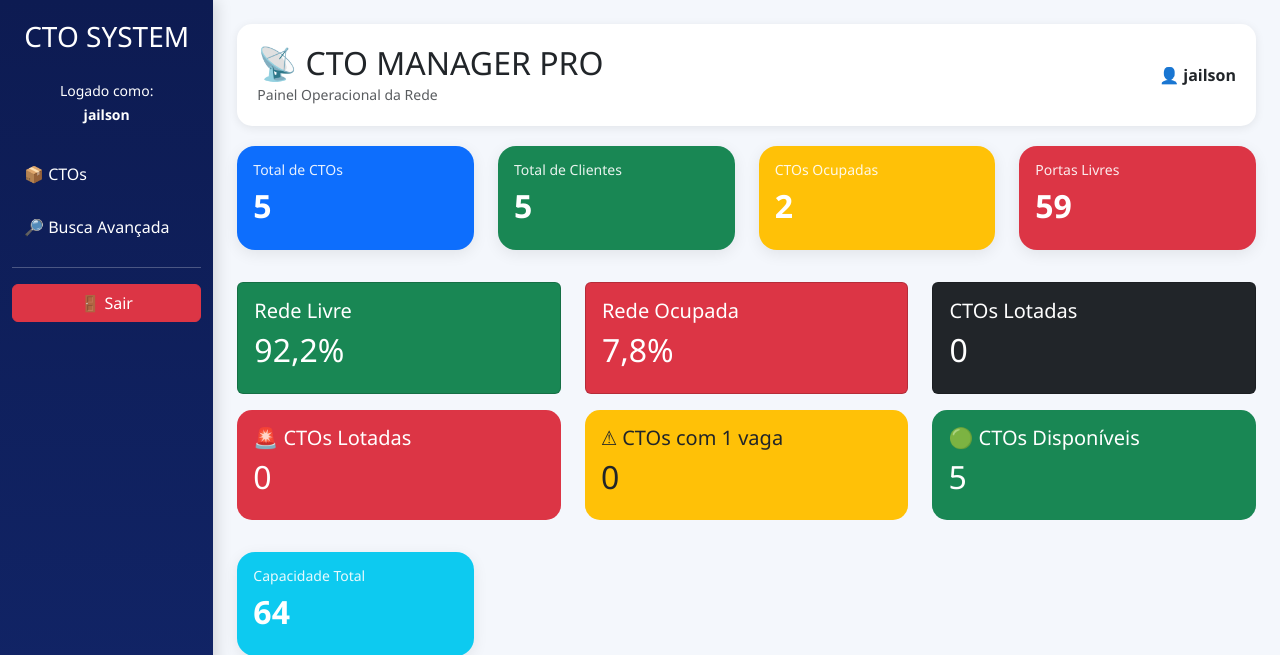
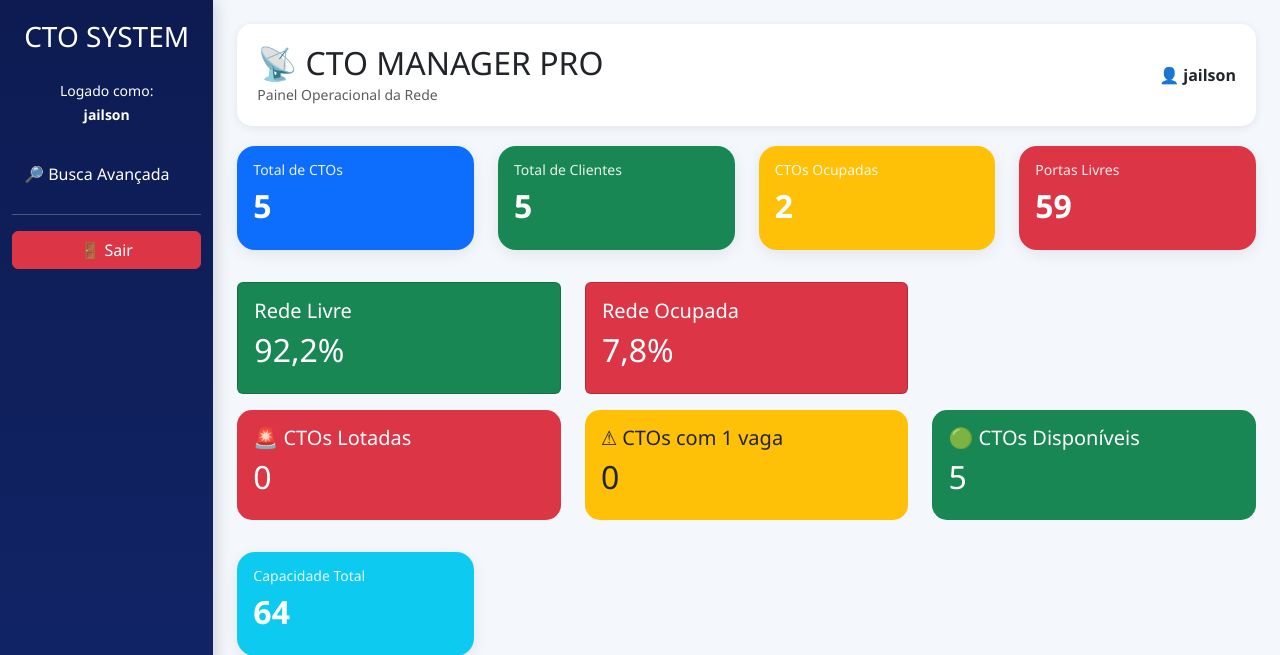
Before and after one commit to jailsonluiz28-ctrl/cto-manager, a Django app: page / in a window 1280 px wide. Shown: the top 655 px of the page. Run offline with Django 5.2, Linux system fonts and the light colour scheme; a user stored in the database is signed in; data comes from the database, SQL or seed files in the repository.

Commit message:
Removido card duplicado e ajuste tecnico

```diff
--- a/dashboard/templates/dashboard/home.html
+++ b/dashboard/templates/dashboard/home.html
@@ -152,9 +152,13 @@
 
             {% endif %}
 
+            {% if eh_admin or eh_operador %}
+
             <a href="/ctos/">
                 📦 CTOs
             </a>
+
+            {% endif %}
 
             {% if eh_admin or eh_operador %}
 
@@ -333,18 +337,6 @@
                         <h5>Rede Ocupada</h5>
 
                         <h2>{{ percentual_ocupado }}%</h2>
-
-                    </div>
-
-                </div>
-
-                <div class="col-md-4">
-
-                    <div class="card bg-dark text-white p-3">
-
-                        <h5>CTOs Lotadas</h5>
-
-                        <h2>{{ quantidade_ctos_lotadas }}</h2>
 
                     </div>
 
```
